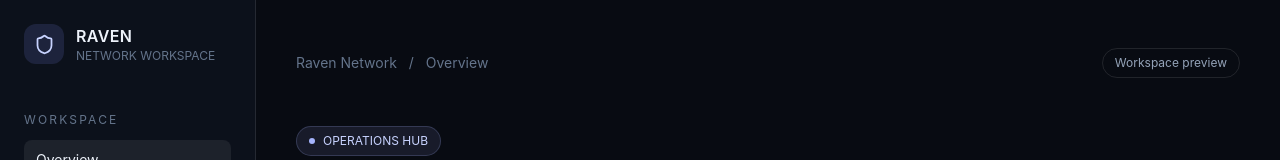
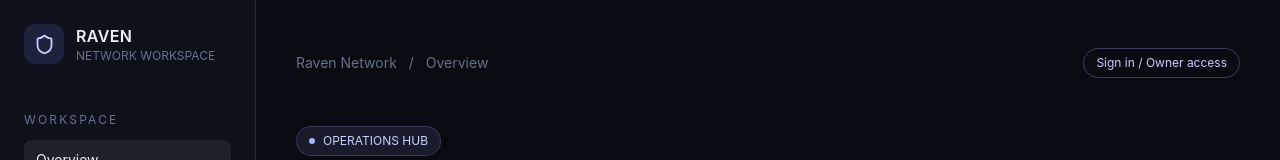
Before and after one commit to KenzoTKO/raven-workspace, a Next.js app: page / in a window 1280 px wide. Shown: the top 160 px of the page. Built offline with nearby package versions, Linux system fonts and the light colour scheme.

Commit message:
Link dashboard to private workspace sign-in

```diff
--- a/app/page.tsx
+++ b/app/page.tsx
@@ -25,7 +25,7 @@ export default function HomePage() {
       <div className="absolute bottom-6 left-6 right-6 rounded-xl border border-white/10 p-3 text-xs text-slate-500">Raven Network · Internal tools</div>
     </aside>
     <section className="mx-auto max-w-7xl px-5 py-8 lg:ml-64 lg:px-10 lg:py-12">
-      <div className="flex items-center justify-between"><div className="text-sm text-slate-500">Raven Network <span className="px-2">/</span> Overview</div><div className="rounded-full border border-white/10 px-3 py-1.5 text-xs text-slate-400">Workspace preview</div></div>
+      <div className="flex items-center justify-between"><div className="text-sm text-slate-500">Raven Network <span className="px-2">/</span> Overview</div><Link href="/login" className="rounded-full border border-indigo-300/30 px-3 py-1.5 text-xs text-indigo-200 transition hover:bg-indigo-300/10">Sign in / Owner access</Link></div>
       <div className="mt-12 flex flex-col justify-between gap-6 md:flex-row md:items-end"><div><div className="mb-4 inline-flex items-center gap-2 rounded-full border border-indigo-300/20 bg-indigo-300/10 px-3 py-1.5 text-xs text-indigo-200"><span className="h-1.5 w-1.5 rounded-full bg-indigo-300"/> OPERATIONS HUB</div><h1 className="text-4xl font-semibold tracking-tight md:text-5xl">Build something<br/><span className="text-slate-500">worth remembering.</span></h1><p className="mt-4 max-w-xl text-sm leading-6 text-slate-400">One home for Raven Network planning, documentation, and game-mode development.</p></div><button className="flex items-center gap-2 self-start rounded-xl bg-indigo-300 px-4 py-3 text-sm font-semibold text-slate-950 md:self-auto">Workspace status <ArrowUpRight size={16}/></button></div>
       <div className="mt-10 grid gap-4 sm:grid-cols-3">{cards.map(({title,detail,icon:Icon,href}) => <Link href={href} key={title} className="rounded-2xl border border-white/10 bg-white/[.025] p-5 transition hover:border-indigo-300/40"><div className="mb-6 grid h-10 w-10 place-items-center rounded-xl bg-white/[.06] text-indigo-200"><Icon size={20}/></div><div className="font-medium">{title}</div><div className="mt-1 text-sm text-slate-500">{detail}</div><div className="mt-4 flex items-center gap-1 text-xs text-indigo-200">Open workspace <ArrowUpRight size={13}/></div></Link>)}</div>
       <div className="mt-12 flex items-center justify-between"><div><h2 className="text-xl font-semibold">Game modes</h2><p className="mt-1 text-sm text-slate-500">Your network, organized by project.</p></div><div className="text-xs text-slate-500">04 PROJECTS</div></div>
```
